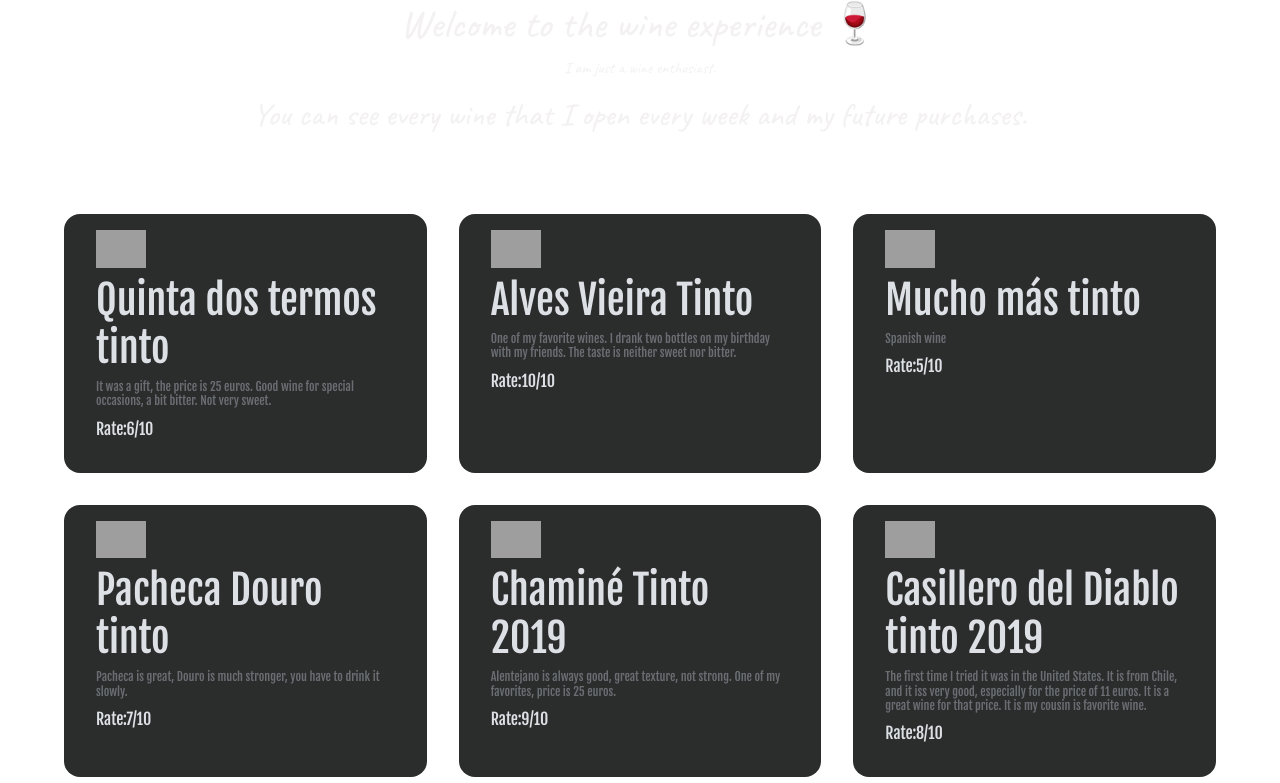
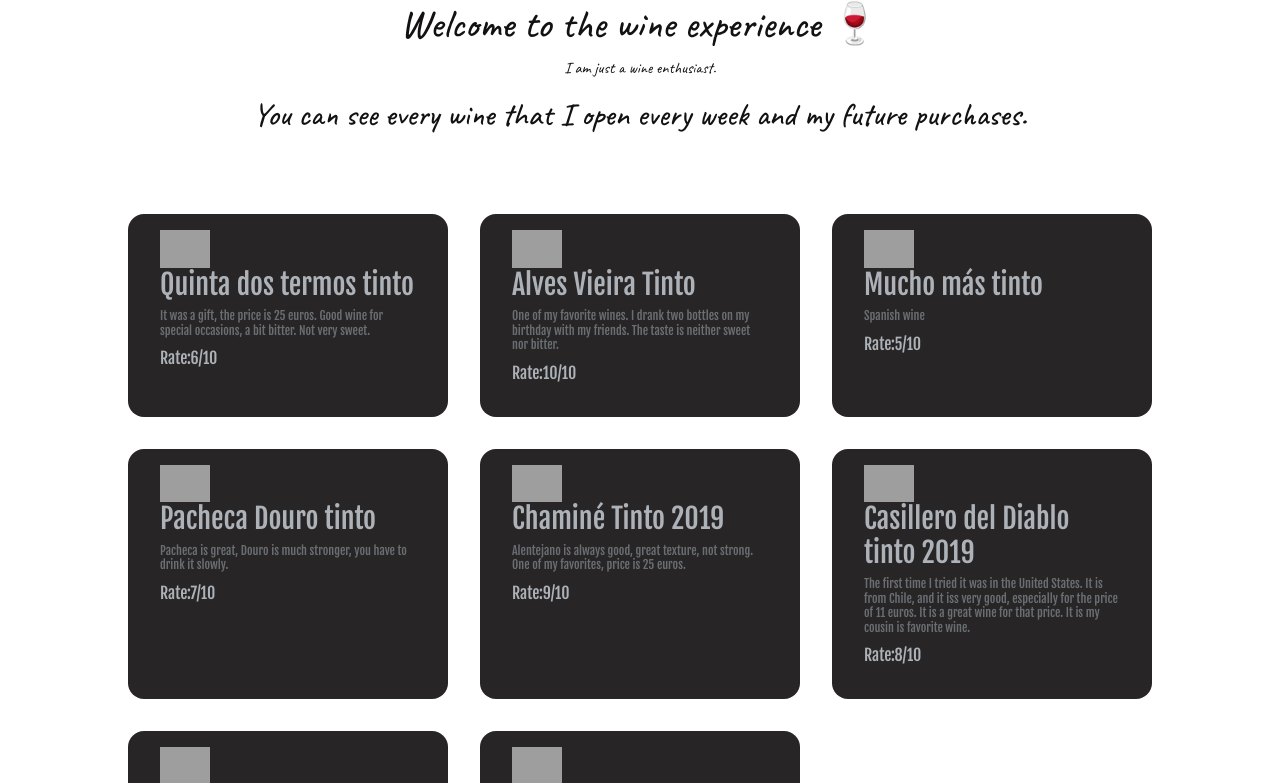
Before and after one commit to Moncayo1329/Wineexperiencie, a React (Create React App) app: page /drink in a window 1280 px wide. Shown: the top 783 px of the page. Built offline with nearby package versions, Linux system fonts and the light colour scheme; grey boxes are pictures that could not be loaded; a web font is replaced by a local one.

Commit message:
fixing first page

```diff
--- a/src/Pages/wine.css
+++ b/src/Pages/wine.css
@@ -0,0 +1,7 @@
+body {
+    margin: 0;
+    padding: 0;
+    background-color:rgb(0, 0, 0);
+    color: #000303;
+
+  }
--- a/src/data/wine.js
+++ b/src/data/wine.js
@@ -5,7 +5,7 @@
     <React.Fragment>
    <article className='wine'>
       <img src={props.img} alt='' width='50px' />
-      <h1>{props.Title}</h1>
+      <h3>{props.Title}</h3>
       <h4 style={{color:'#6a6e73' , fontSize: '0.75rem',
     marginTop: '0.25rem'}}>{props.Description}</h4>
     <p>{props.Rate}</p>
--- a/src/index.css
+++ b/src/index.css
@@ -1,19 +1,18 @@
+
 
 *{
   margin: 0;
   padding: 0;
 
+
   }
-
-
-
-
 
 body {
   margin: 0;
   padding: 0;
- background-color:rgb(7, 7, 7);
- color: #2b2c2c;
+  background-color:rgb(7, 7, 7);
+  color: #c4c4c4;
+
 }
 
 code {
@@ -22,7 +21,7 @@
 }
 
 .Winelist {
-  width: 90vw;
+  width: 80vw;
   max-width: 1170px;
   margin: 5rem auto;
   display: grid;
@@ -38,10 +37,10 @@
 
 .wine{
 
-  background:#2b2c2c;
+  background:#272525;
   border-radius: 1rem;
   padding: 1rem 2rem;
-  color: rgb(221, 225, 230);
+  color: rgb(173, 177, 184);
 }
 
 .wine h1{
@@ -57,7 +56,7 @@
 .about{
 
 text-align: center;
-color: rgb(243, 241, 241);
+color: rgb(19, 17, 17);
 font-family:"Caveat", cursive;
 font-weight: 400;
 font-style: normal;
@@ -67,7 +66,7 @@
 .derechos-de-autor{
 
   font-size: 15px;
-  color: #a1a1a1;
+  color: #333232;
   padding: 20px;
   text-align: center;
   font-family:"Caveat", cursive;
--- a/src/menu.js
+++ b/src/menu.js
@@ -22,7 +22,10 @@
         <div className="collapse navbar-collapse" id="navbar-toggler">
           <ul className="navbar-nav d-flex justify-content-center align-items-center">
             <li className="nav-item"> {/* Cambié <nav> a <li> */}
-              <Link to="/drink" className="nav-link">Botellas</Link>
+              <Link to="/" className="nav-link">Botellas</Link>
+            </li>
+            <li className="nav-item">
+              <Link to="/sobre" className="nav-link">Deseos</Link>
             </li>
             <li className="nav-item">
               <Link to="/sobre" className="nav-link">Sobre</Link>
```
